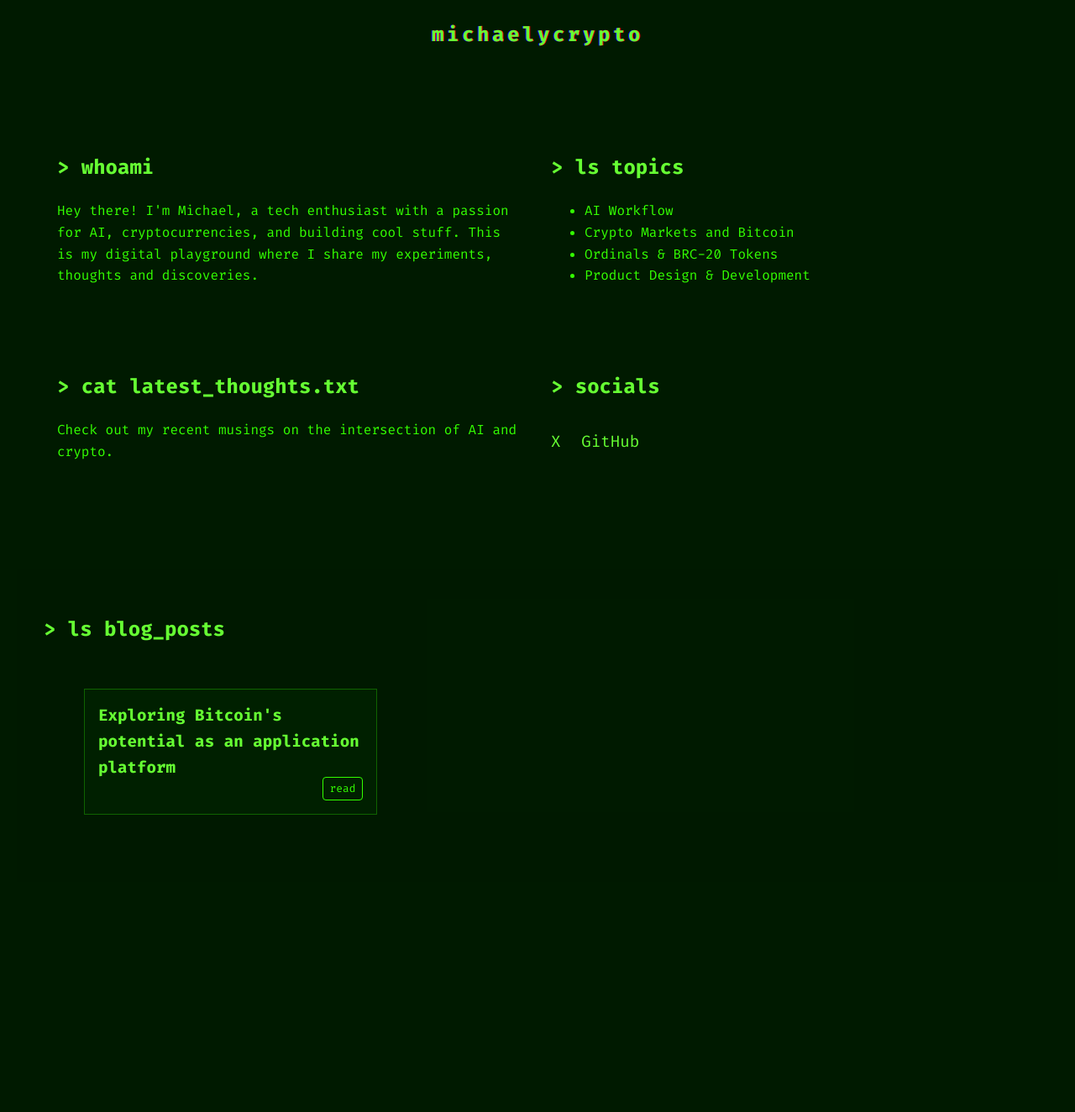
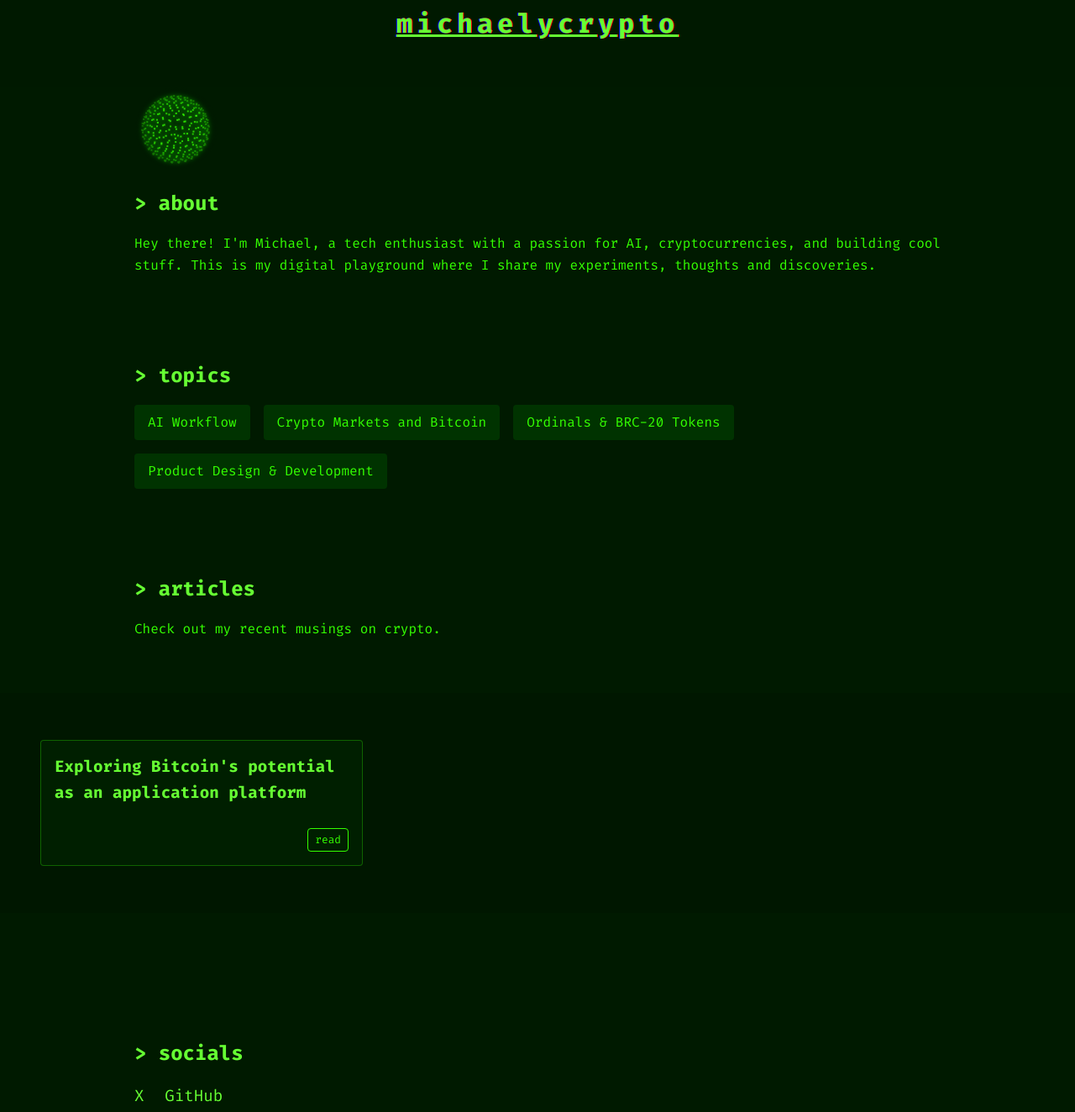
Before and after one commit to michaelycrypto/michaelycrypto.github.io, a plain HTML site: page index.html in a window 1280 px wide. Shown: the part 50-1374 px from the top of the page at 84% size. Before the commit the page ends 1152 px from the top, so only its background shows below. Drawn offline with Linux system fonts and the light colour scheme.

Commit message:
better layout

```diff
--- a/carousel.js
+++ b/carousel.js
@@ -9,6 +9,7 @@ document.addEventListener('DOMContentLoaded', () => {
     let itemsPerPage = 5;
     let currentPage = 0;
     const pageGutter = 48;
+    const itemGap = 16;
 
     function updateItemsPerPage() {
         const containerWidth = container.offsetWidth;
@@ -49,13 +50,13 @@ document.addEventListener('DOMContentLoaded', () => {
     function resizeCarousel() {
         const containerWidth = container.offsetWidth;
         const totalPages = updateItemsPerPage();
-        const itemWidth = (containerWidth - (itemsPerPage - 1) * 16) / itemsPerPage;
+        const itemWidth = (containerWidth - (itemsPerPage - 1) * itemGap) / itemsPerPage;
 
         track.style.width = `${(containerWidth * totalPages) + (pageGutter * (totalPages - 1))}px`;
 
         Array.from(items).forEach((item, index) => {
             item.style.width = `${itemWidth}px`;
-            item.style.marginRight = (index + 1) % itemsPerPage === 0 ? `${pageGutter}px` : '16px';
+            item.style.marginRight = (index + 1) % itemsPerPage === 0 ? `${pageGutter}px` : `${itemGap}px`;
         });
 
         container.scrollTo({
--- a/glitch.js
+++ b/glitch.js
@@ -1,6 +1,6 @@
 const text = "michaelycrypto";
 const typingText = document.getElementById('typing-text');
-const katakana = "アイウエオカキクケコサシスセソタチツテトナニヌネノハヒフヘホマミムメモヤユヨラリルレロワヲン_________~~~~----====";
+const katakana = "アイウエオカキクケコサシスセソタチツテトナニヌネノハヒフヘホマミムメモヤユヨラリルレロワヲン";
 let i = 0;
 const typingSpeed = 225;
 const katakanaRotationSpeed = 75;
--- /dev/null
+++ b/globe.js
@@ -0,0 +1,19 @@
+const globe = document.getElementById('globe');
+const numPoints = 300;
+
+for (let i = 0; i < numPoints; i++) {
+    const point = document.createElement('div');
+    point.className = 'globe-point';
+
+    const phi = Math.acos(-1 + (2 * i) / numPoints);
+    const theta = Math.sqrt(numPoints * Math.PI) * phi;
+
+    const x = Math.cos(theta) * Math.sin(phi);
+    const y = Math.sin(theta) * Math.sin(phi);
+    const z = Math.cos(phi);
+
+    const scale = 40;
+    point.style.transform = `translate3d(${x * scale + 50}px, ${y * scale + 50}px, ${z * scale}px)`;
+
+    globe.appendChild(point);
+}
--- a/index.html
+++ b/index.html
@@ -9,16 +9,26 @@
 </head>
 <body>
     <header>
-        <h2 class="glitch-logo"><a href="index.html"><span id="typing-text"></span></a></h2>
+        <h1 class="glitch-logo"><a href="index.html"><span id="typing-text"></span></a></h1>
     </header>
-    <div class="content">
-        <div class="section">
-            <h2>> whoami</h2>
+
+    <main class="content">
+        <section class="hero">
+            <div class="container">
+                <div id="globe-container">
+                    <div id="globe"></div>
+                    <div id="globe-overlay"></div>
+                </div>
+                <div class="whoami">
+                    <h2>> about</h2>
                     <p>Hey there! I'm Michael, a tech enthusiast with a passion for AI, cryptocurrencies, and building cool stuff. This is my digital playground where I share my experiments, thoughts and discoveries.</p>
                 </div>
+            </div>
+        </section>
 
-        <div class="section">
-            <h2>> ls topics</h2>
+        <section class="topics">
+            <div class="container">
+                <h2>> topics</h2>
                 <ul>
                     <li>AI Workflow</li>
                     <li>Crypto Markets and Bitcoin</li>
@@ -26,24 +36,13 @@
                     <li>Product Design & Development</li>
                 </ul>
             </div>
+        </section>
 
-        <div class="section">
-            <h2>> cat latest_thoughts.txt</h2>
-            <p>Check out my recent musings on the intersection of AI and crypto.</p>
-            <!-- Removed: <a href="#" class="cta-button" aria-disabled="true">./read_articles.sh</a> -->
+        <section class="blog">
+            <div class="container">
+                <h2>> articles</h2>
+                <p>Check out my recent musings on crypto.</p>
             </div>
-
-        <div class="section">
-            <h2>> socials</h2>
-            <div class="social-links">
-                <a href="https://twitter.com/michaelycrypto" target="_blank">X</a>
-                <a href="https://github.com/michaelycrypto" target="_blank">GitHub</a>
-            </div>
-        </div>
-    </div>
-
-    <div class="blog-carousel">
-        <h2>> ls blog_posts</h2>
             <div class="carousel-wrapper">
                 <button class="carousel-arrow left-arrow" aria-label="Previous articles">
                     <svg xmlns="http://www.w3.org/2000/svg" viewBox="0 0 24 24" fill="none" stroke="currentColor" stroke-width="2" stroke-linecap="round" stroke-linejoin="round" class="icon-chevron"><polyline points="15 18 9 12 15 6"></polyline></svg>
@@ -54,15 +53,28 @@
                             <h3>Exploring Bitcoin's potential as an application platform</h3>
                             <a href="./bitcoin-as-a-platform.html" class="read-button">read</a>
                         </div>
+                        <!-- Add more carousel items here -->
                     </div>
                 </div>
                 <button class="carousel-arrow right-arrow" aria-label="Next articles">
                     <svg xmlns="http://www.w3.org/2000/svg" viewBox="0 0 24 24" fill="none" stroke="currentColor" stroke-width="2" stroke-linecap="round" stroke-linejoin="round" class="icon-chevron"><polyline points="9 18 15 12 9 6"></polyline></svg>
                 </button>
             </div>
+        </section>
+
+        <section class="socials">
+            <div class="container">
+                <h2>> socials</h2>
+                <div class="social-links">
+                    <a href="https://twitter.com/michaelycrypto" target="_blank">X</a>
+                    <a href="https://github.com/michaelycrypto" target="_blank">GitHub</a>
                 </div>
+            </div>
+        </section>
+    </main>
 
     <script src="glitch.js"></script>
+    <script src="globe.js"></script>
     <script src="carousel.js"></script>
 </body>
 </html>
--- a/style.css
+++ b/style.css
@@ -5,6 +5,7 @@
     --accent-color: #003300;
     --font-family: 'Fira Code', monospace;
 }
+
 body, html {
     font-family: var(--font-family);
     line-height: 1.6;
@@ -16,47 +17,197 @@ body, html {
     display: flex;
     flex-direction: column;
 }
+
+a {
+
+}
+
+.container {
+    max-width: 960px;
+    width: 100%;
+    margin: 0 auto;
+    padding: 0 2rem;
+}
+
 header {
-    padding: 2rem;
+    padding: 2rem 0;
     text-align: center;
     background-color: rgba(0, 26, 0, 0.8);
 }
+
 h1, h2 {
     color: var(--secondary-color);
+    margin-bottom: 1rem;
 }
+
 .content {
-    flex-grow: 1;
+    display: flex;
+    flex-direction: column;
+    gap: 4rem;
+    padding-bottom: 4rem; /* Add padding at the bottom of the content */
+}
+
+section {
+    width: 100%;
+}
+
+section:not(:last-child) {
+    margin-bottom: 0;
+    padding-bottom: 0;
+}
+
+.section {
+    background-color: rgba(0, 26, 0, 0.5);
+    padding: 1.5rem;
+    border-radius: 8px;
+    transition: all 0.3s ease;
+    width: 100%;
+}
+
+.intro {
+    grid-column: 1 / -1;
+    display: flex;
+    flex-direction: column;
+    align-items: center;
+    text-align: center;
+}
+
+#globe-container {
+    margin-bottom: 2rem;
+}
+
+.whoami {
+    padding-left: 0;
+}
+
+.topics ul {
     display: flex;
     flex-wrap: wrap;
-    justify-content: space-around;
-    padding: 2rem;
+    gap: 1rem;
+    padding: 0;
+    list-style-type: none;
 }
-.section {
-    flex-basis: calc(50% - 2rem);
-    margin-bottom: 2rem;
+
+.topics li {
+    background-color: var(--accent-color);
+    padding: 0.5rem 1rem;
+    border-radius: 4px;
+}
+
+.carousel-wrapper {
+    position: relative;
+    padding: 2rem 3rem;
+    margin: 4rem 0; /* Increased margin top and bottom */
+    max-width: 100%;
+    overflow: hidden;
+    background-color: rgba(0, 0, 0, 0.1);
+}
+
+.carousel-arrow {
+    position: absolute;
+    top: 50%;
+    transform: translateY(-50%);
+    background-color: transparent;
+    color: var(--primary-color);
+    border: 1px solid var(--primary-color);
+    width: 30px;
+    height: 30px;
+    cursor: pointer;
+    z-index: 10;
+    transition: all 0.3s ease;
+    display: flex;
+    align-items: center;
+    justify-content: center;
+    opacity: 0.7;
+}
+
+.carousel-arrow:hover {
+    background-color: rgba(51, 255, 0, 0.1);
+    color: var(--secondary-color);
+}
+
+.carousel-arrow:focus {
+    outline: none;
+    box-shadow: 0 0 0 3px var(--secondary-color);
+}
+
+.left-arrow {
+    left: 0;
+}
+
+.right-arrow {
+    right: 0;
+}
+
+.icon-chevron {
+    width: 24px;
+    height: 24px;
+}
+
+.carousel-container {
+    overflow-x: hidden;
+    scroll-behavior: smooth;
+    -webkit-overflow-scrolling: touch;
+    padding: 1rem 0;
+}
+
+.carousel-track {
+    display: flex;
+    transition: transform 0.5s ease;
+    padding: 0.5rem 0;
+}
+
+.carousel-item {
+    flex: 0 0 auto;
+    height: 150px;
+    background-color: rgba(0, 51, 0, 0.3);
+    border: 1px solid rgba(51, 255, 0, 0.3);
     padding: 1rem;
-    background-color: rgba(0, 26, 0, 0.5);
+    position: relative;
+    display: flex;
+    flex-direction: column;
+    justify-content: space-between;
     transition: all 0.3s ease;
+    box-sizing: border-box;
+    border-radius: 4px;
 }
-.cta-button {
-    display: inline-block;
-    background-color: var(--accent-color);
+
+.carousel-item:hover {
+    transform: translateY(-3px);
+    box-shadow: 0 3px 10px rgba(0, 255, 0, 0.1);
+}
+
+.carousel-item h3 {
+    margin: 0;
+    font-size: 1.2rem;
+    color: var(--secondary-color);
+}
+
+.read-button {
+    position: absolute;
+    bottom: 1rem;
+    right: 1rem;
+    background-color: transparent;
     color: var(--primary-color);
-    padding: 12px 24px;
+    border: 1px solid var(--primary-color);
+    padding: 3px 8px;
     text-decoration: none;
-    margin-top: 20px;
+    font-size: 0.8rem;
     transition: all 0.3s ease;
-    font-weight: bold;
-    opacity: 0.5; /* Reduce opacity to appear disabled */
-    cursor: not-allowed; /* Change cursor to indicate it's not clickable */
+    border-radius: 4px;
+    opacity: 1;
+    cursor: pointer;
 }
-.cta-button:hover {
-    background-color: var(--accent-color); /* Keep the same background on hover */
-    color: var(--primary-color); /* Keep the same color on hover */
+
+.read-button:hover {
+    background-color: rgba(51, 255, 0, 0.1);
+    color: var(--secondary-color);
 }
+
 .social-links {
-    margin-top: 2rem;
+    margin-top: 1rem;
 }
+
 .social-links a {
     margin-right: 15px;
     text-decoration: none;
@@ -64,15 +215,25 @@ h1, h2 {
     font-size: 1.2em;
     transition: all 0.3s ease;
 }
+
 .social-links a:hover {
     color: var(--primary-color);
 }
+
 .ascii-art {
     font-family: monospace;
     white-space: pre;
     font-size: 12px;
     line-height: 1.2;
     margin-bottom: 20px;
+}
+
+#typing-text {
+    overflow: hidden;
+    white-space: nowrap;
+    margin: 0 auto;
+    letter-spacing: .15em;
+    animation: glitch 5s step-end infinite;
 }
 
 @keyframes glitch {
@@ -97,26 +258,26 @@ h1, h2 {
     18% { text-shadow: -1px 0 0 red, 1px 0 0 lime; }
     19% { text-shadow: -1px 0 0 red, 1px 0 0 lime; }
     20% { text-shadow: -1px 0 0 red, 1px 0 0 lime; }
-    21% { text-shadow: 0.7px 0 0 blue, -0.7px 0 0 lime; }
-    22% { text-shadow: 0.7px 0 0 blue, -0.7px 0 0 lime; }
-    23% { text-shadow: 0.7px 0 0 blue, -0.7px 0 0 lime; }
-    24% { text-shadow: 0.7px 0 0 blue, -0.7px 0 0 lime; }
-    25% { text-shadow: 0.7px 0 0 blue, -0.7px 0 0 lime; }
-    26% { text-shadow: 0.7px 0 0 blue, -0.7px 0 0 lime; }
-    27% { text-shadow: 0.7px 0 0 blue, -0.7px 0 0 lime; }
-    28% { text-shadow: 0.7px 0 0 blue, -0.7px 0 0 lime; }
-    29% { text-shadow: 0.7px 0 0 blue, -0.7px 0 0 lime; }
-    30% { text-shadow: 0.7px 0 0 blue, -0.7px 0 0 lime; }
-    31% { text-shadow: -1px 0 0 blue, 1px 0 0 lime; }
-    32% { text-shadow: -1px 0 0 blue, 1px 0 0 lime; }
-    33% { text-shadow: -1px 0 0 blue, 1px 0 0 lime; }
-    34% { text-shadow: -1px 0 0 blue, 1px 0 0 lime; }
-    35% { text-shadow: -1px 0 0 blue, 1px 0 0 lime; }
-    36% { text-shadow: -1px 0 0 blue, 1px 0 0 lime; }
-    37% { text-shadow: -1px 0 0 blue, 1px 0 0 lime; }
-    38% { text-shadow: -1px 0 0 blue, 1px 0 0 lime; }
-    39% { text-shadow: -1px 0 0 blue, 1px 0 0 lime; }
-    40% { text-shadow: -1px 0 0 blue, 1px 0 0 lime; }
+    21% { text-shadow: 1px 0 0 red, -1px 0 0 blue; }
+    22% { text-shadow: 1px 0 0 red, -1px 0 0 blue; }
+    23% { text-shadow: 1px 0 0 red, -1px 0 0 blue; }
+    24% { text-shadow: 1px 0 0 red, -1px 0 0 blue; }
+    25% { text-shadow: 1px 0 0 red, -1px 0 0 blue; }
+    26% { text-shadow: -1px 0 0 red, 1px 0 0 blue; }
+    27% { text-shadow: -1px 0 0 red, 1px 0 0 blue; }
+    28% { text-shadow: -1px 0 0 red, 1px 0 0 blue; }
+    29% { text-shadow: -1px 0 0 red, 1px 0 0 blue; }
+    30% { text-shadow: -1px 0 0 red, 1px 0 0 blue; }
+    31% { text-shadow: 0.7px 0 0 blue, -0.7px 0 0 lime; }
+    32% { text-shadow: 0.7px 0 0 blue, -0.7px 0 0 lime; }
+    33% { text-shadow: 0.7px 0 0 blue, -0.7px 0 0 lime; }
+    34% { text-shadow: 0.7px 0 0 blue, -0.7px 0 0 lime; }
+    35% { text-shadow: 0.7px 0 0 blue, -0.7px 0 0 lime; }
+    36% { text-shadow: 0.7px 0 0 blue, -0.7px 0 0 lime; }
+    37% { text-shadow: 0.7px 0 0 blue, -0.7px 0 0 lime; }
+    38% { text-shadow: 0.7px 0 0 blue, -0.7px 0 0 lime; }
+    39% { text-shadow: 0.7px 0 0 blue, -0.7px 0 0 lime; }
+    40% { text-shadow: 0.7px 0 0 blue, -0.7px 0 0 lime; }
     41% { text-shadow: 50px 0 0 blue, -50px 0 0 lime; }
     42% { text-shadow: 0 0 0 blue, 0 0 0 lime; }
     43% { text-shadow: 0.5px 0 0 red, -0.5px 0 0 lime; }
@@ -180,203 +341,33 @@ h1, h2 {
     100% { text-shadow: -1px 0 0 blue, 1px 0 0 lime; }
 }
 
-#typing-text {
-    overflow: hidden;
-    white-space: nowrap;
-    margin: 0 auto;
-    letter-spacing: .15em;
-    animation: glitch 5s step-end infinite;
+@media (max-width: 1024px) {
+    .content {
+        grid-template-columns: repeat(auto-fit, minmax(250px, 1fr));
+    }
+
+    .carousel-item {
+        width: calc(50% - 1rem);
+    }
 }
 
 @media (max-width: 768px) {
-    .section {
-        flex-basis: 100%;
+    .content {
+        gap: 3rem;
+        padding-bottom: 3rem; /* Slightly reduce bottom padding on smaller screens */
     }
-}
 
-.blog-carousel {
-    padding: 2rem;
-    background-color: rgba(0, 26, 0, 0.3); /* Reduced opacity */
-    margin: 2rem 0;
-}
+    .container {
+        padding: 0 1rem;
+    }
 
-.carousel-wrapper {
-    position: relative;
-    padding: 0 3rem;
-    margin: 1rem 0;
-}
-
-.carousel-arrow {
-    position: absolute;
-    top: 50%;
-    transform: translateY(-50%);
-    background-color: transparent; /* Remove background */
-    color: var(--primary-color);
-    border: 1px solid var(--primary-color); /* Add border */
-    width: 30px; /* Reduce size */
-    height: 30px;
-    cursor: pointer;
-    z-index: 10;
-    transition: all 0.3s ease;
-    display: flex;
-    align-items: center;
-    justify-content: center;
-    opacity: 0.7; /* Make it slightly transparent */
-}
-
-.carousel-arrow:hover {
-    background-color: rgba(51, 255, 0, 0.1); /* Subtle hover effect */
-    color: var(--secondary-color);
-}
-
-.carousel-arrow:focus {
-    outline: none;
-    box-shadow: 0 0 0 3px var(--secondary-color);
-}
-
-.left-arrow {
-    left: 0;
-}
-
-.right-arrow {
-    right: 0;
-}
-
-.icon-chevron {
-    width: 24px;
-    height: 24px;
-}
-
-.carousel-container {
-    overflow-x: hidden;
-    scroll-behavior: smooth;
-    -webkit-overflow-scrolling: touch;
-    padding: 1rem 0;
-}
-
-.carousel-track {
-    display: flex;
-    transition: transform 0.5s ease;
-    padding: 0.5rem 0;
-}
-
-.carousel-item {
-    flex: 0 0 auto;
-    height: 150px;
-    background-color: rgba(0, 51, 0, 0.3); /* More transparent background */
-    border: 1px solid rgba(51, 255, 0, 0.3); /* Softer border */
-    padding: 1rem;
-    position: relative;
-    display: flex;
-    flex-direction: column;
-    justify-content: space-between;
-    transition: all 0.3s ease;
-    box-sizing: border-box;
-    margin: 0.5rem 0;
-    box-shadow: none; /* Remove default shadow */
-}
-
-.carousel-item:hover {
-    transform: translateY(-3px); /* Reduce lift effect */
-    box-shadow: 0 3px 10px rgba(0, 255, 0, 0.1); /* Softer shadow on hover */
-}
-
-.carousel-item h3 {
-    margin: 0;
-    font-size: 1.2rem;
-    color: var(--secondary-color);
-}
-
-.read-button {
-    position: absolute;
-    bottom: 1rem;
-    right: 1rem;
-    background-color: transparent;
-    color: var(--primary-color);
-    border: 1px solid var(--primary-color);
-    padding: 3px 8px;
-    text-decoration: none;
-    font-size: 0.8rem;
-    transition: all 0.3s ease;
-    border-radius: 4px;
-    opacity: 1; /* Changed from 0.5 to 1 */
-    cursor: pointer; /* Changed from not-allowed to pointer */
-}
-
-.read-button:hover {
-    background-color: rgba(51, 255, 0, 0.1); /* Added hover effect */
-    color: var(--secondary-color); /* Changed color on hover */
-}
-
-.carousel-container::-webkit-scrollbar {
-    height: 8px;
-    display: block;
-}
-
-.carousel-container::-webkit-scrollbar-track {
-    background: var(--background-color);
-}
-
-.carousel-container::-webkit-scrollbar-thumb {
-    background-color: var(--primary-color);
-    border-radius: 4px;
-}
-
-.carousel-container {
-    scrollbar-width: thin;
-    scrollbar-color: var(--primary-color) var(--background-color);
-}
-
-@media (max-width: 600px) {
     .carousel-wrapper {
+        margin: 1.5rem 0; /* Slightly reduce margin on smaller screens */
         padding: 0 1.5rem;
     }
+
     .carousel-item {
-        height: 200px;
-    }
-}
-
-.glitch-logo a {
-    color: var(--secondary-color);
-    text-decoration: none;
-}
-
-a {
-    color: var(--secondary-color);
-    text-decoration: underline;
-}
-
-.container {
-    max-width: 50rem;
-    margin: 0 auto;
-}
-
-body {
-    font-family: var(--font-family);
-    line-height: 1.6;
-    color: var(--primary-color);
-    background-color: var(--background-color);
-    margin: 0;
-    padding: 1.25rem;
-}
-
-/* Adjust header styles */
-header {
-    padding: 2rem 0;
-    text-align: center;
-    background-color: transparent;
-}
-
-/* Add some spacing between header and container */
-.container {
-    margin-top: 2rem;
-}
-
-/* Responsive adjustments */
-@media (max-width: 850px) {
-    .container {
-        margin-left: 1rem;
-        margin-right: 1rem;
+        width: calc(100% - 1rem);
     }
 }
 
@@ -384,24 +375,71 @@ header {
     .container {
         padding: 1rem;
     }
+
+    .carousel-wrapper {
+        padding: 0 1.5rem;
+    }
+
+    .carousel-item {
+        height: 200px;
+    }
 }
 
-.back-home-button {
-    display: inline-block;
-    background-color: var(--accent-color);
-    color: var(--primary-color);
-    padding: 10px 20px;
-    text-decoration: none;
-    border: 1px solid var(--primary-color);
-    border-radius: 4px;
-    transition: all 0.3s ease;
-    font-weight: bold;
-    margin-top: 2rem;
-    opacity: 0.8;
+@media (max-width: 1000px) {
+    .container {
+        max-width: 100%;
+        padding: 0 1.5rem;
+    }
 }
 
-.back-home-button:hover {
-    background-color: rgba(51, 255, 0, 0.1);
+@media (max-width: 768px) {
+    .container {
+        padding: 0 1rem;
+    }
+}
+
+#globe-container {
+    width:100px;
+    height: 100px;
+    margin: 0;
+    position: relative;
+    perspective: 1000px;
+    overflow: hidden;
+}
+
+#globe {
+    width: 100%;
+    height: 100%;
+    position: relative;
+    transform-style: preserve-3d;
+    animation: spin 10s linear infinite;
+}
+
+.globe-point {
+    position: absolute;
+    width: 2px;
+    height: 2px;
+    background: var(--primary-color);
+    border-radius: 50%;
+    box-shadow: 0 0 5px var(--primary-color), 0 0 7px var(--primary-color);
+}
+
+@keyframes spin {
+    0% { transform: rotateY(0deg) rotateX(15deg); }
+    100% { transform: rotateY(360deg) rotateX(15deg); }
+}
+
+#globe-overlay {
+    position: absolute;
+    top: 0;
+    left: 0;
+    width: 100%;
+    height: 100%;
+    background: radial-gradient(circle, transparent 40%, var(--background-color) 70%);
+    pointer-events: none;
+}
+
+a {
+    text-decoration: underline;
     color: var(--secondary-color);
-    opacity: 1;
 }
```
Lines whose indentation alone changed are shown as unchanged.
